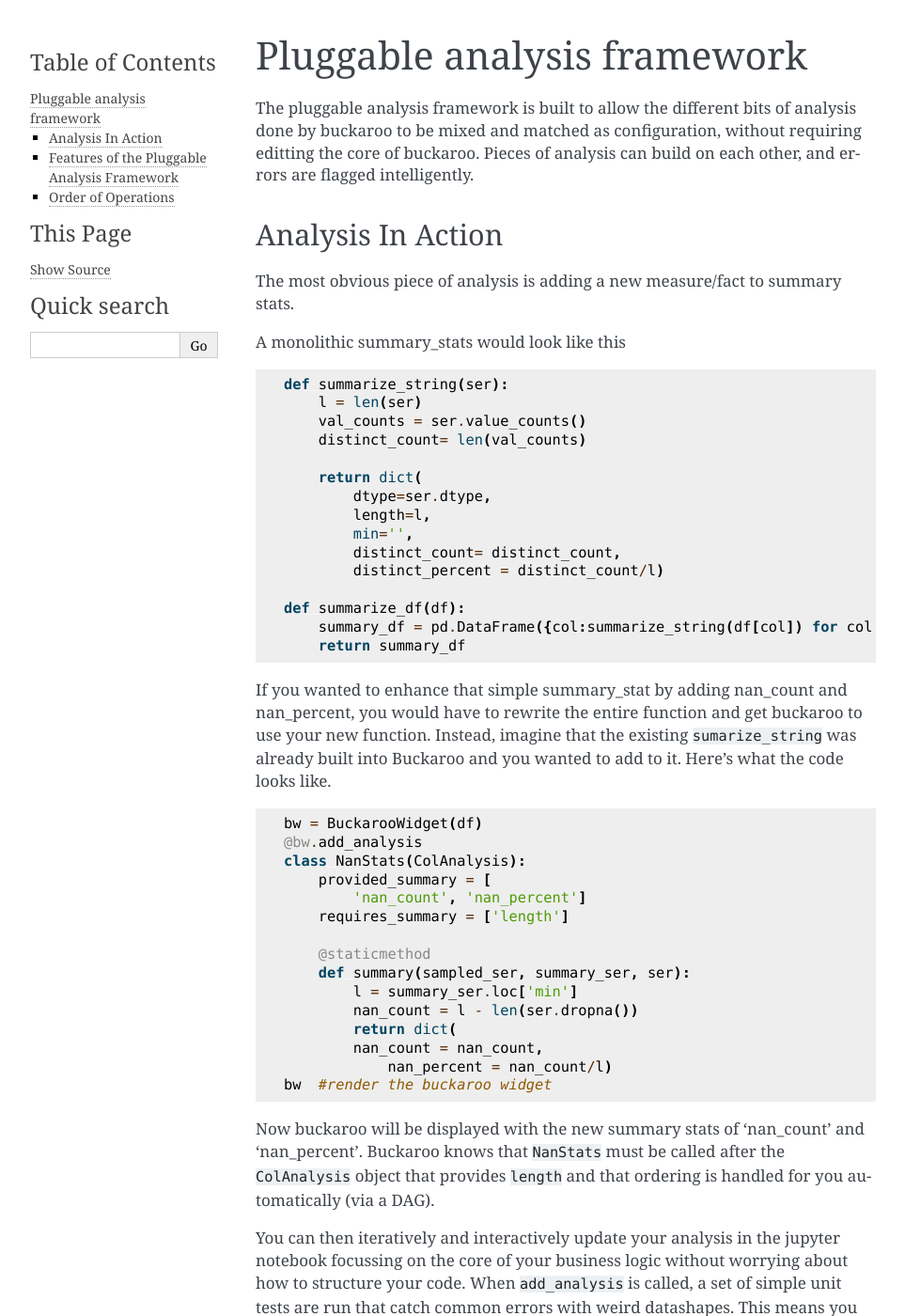
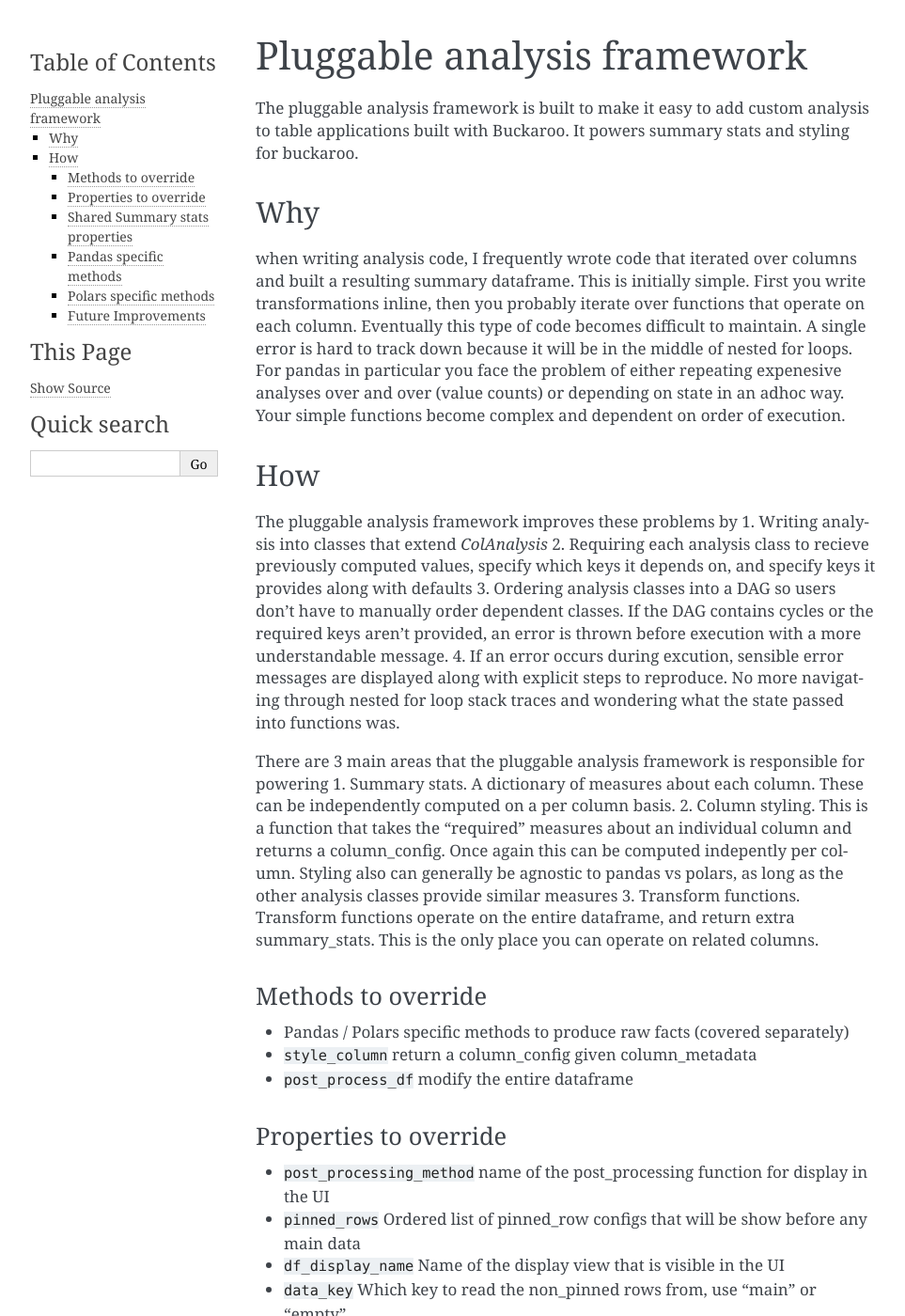
Before and after one commit to paddymul/buckaroo, a Sphinx documentation site: the page built from docs/source/articles/pluggable.rst, in a window 1280 px wide and 1400 px high. Shown: the whole window at 94% size, without its empty margins (148-1111 px from the left). Built offline with Sphinx 7.4.7, drawn with Linux system fonts in a browser that asks for light colours; some of the changed text lies outside the part shown.

Commit message:
updated pluggable analysis framework docs

```diff
--- a/docs/source/articles/pluggable.rst
+++ b/docs/source/articles/pluggable.rst
@@ -4,111 +4,66 @@
 Pluggable analysis framework
 ============================
 
-The pluggable analysis framework is built to allow the different bits of analysis done by buckaroo to be mixed and matched as configuration, without requiring editting the core of buckaroo.  Pieces of analysis can build on each other, and errors are flagged intelligently.
+
+The pluggable analysis framework is built to make it easy to add custom analysis to table applications built with Buckaroo.  It powers summary stats and styling for buckaroo.
+
+Why
+---
+when writing analysis code, I frequently wrote code that iterated over columns and built a resulting summary dataframe.  This is initially simple.  First you write transformations inline, then you probably iterate over functions that operate on each column.  Eventually this type of code becomes difficult to maintain.  A single error is hard to track down because it will be in the middle of nested for loops.  For pandas in particular you face the problem of either repeating expenesive analyses over and over (value counts) or depending on state in an adhoc way.  Your simple functions become complex and dependent on order of execution.
 
 
-Analysis In Action
-==================
+How
+---
 
-The most obvious piece of analysis is adding a new measure/fact to summary stats.
+The pluggable analysis framework improves these problems by
+1. Writing analysis into classes that extend `ColAnalysis`
+2. Requiring each analysis class to recieve previously computed values, specify which keys it depends on, and specify keys it provides along with defaults
+3. Ordering analysis classes into a DAG so users don't have to manually order dependent classes.  If the DAG contains cycles or the required keys aren't provided, an error is thrown before execution with a more understandable message.
+4. If an error occurs during excution, sensible error messages are displayed along with explicit steps to reproduce.  No more navigating through nested for loop stack traces and wondering what the state passed into functions was.
 
-A monolithic summary_stats would look like this
+There are 3 main areas that the pluggable analysis framework is responsible for powering
+1. Summary stats.  A dictionary of measures about each column.  These can be independently computed on a per column basis.
+2. Column styling.  This is a function that takes the "required" measures about an individual column and returns a column_config.  Once again this can be computed indepently per column.  Styling also can generally be agnostic to pandas vs polars, as long as the other analysis classes provide similar measures
+3. Transform functions.  Transform functions operate on the entire dataframe, and return extra summary_stats.  This is the only place you can operate on related columns.
 
-.. code-block:: python
+Methods to override
+===================
 
-    def summarize_string(ser):
-        l = len(ser)
-        val_counts = ser.value_counts()
-        distinct_count= len(val_counts)
+* Pandas / Polars specific methods to produce raw facts (covered separately)
+* ``style_column``  return a column_config given column_metadata
+* ``post_process_df``  modify the entire dataframe
 
-        return dict(
-            dtype=ser.dtype,
-            length=l,
-            min='',
-            distinct_count= distinct_count,
-            distinct_percent = distinct_count/l)
+Properties to override
+======================
 
-    def summarize_df(df):
-        summary_df = pd.DataFrame({col:summarize_string(df[col]) for col in df})
-        return summary_df
+* ``post_processing_method``  name of the post_processing function for display in the UI
+* ``pinned_rows``   Ordered list of pinned_row configs that will be show before any main data
+* ``df_display_name``  Name of the display view that is visible in the UI
+* ``data_key``         Which key to read the non_pinned rows from, use "main" or "empty"
 
+Shared Summary stats properties
+===============================
 
-If you wanted to enhance that simple summary_stat by adding nan_count and nan_percent, you would have to rewrite the entire function and get buckaroo to use your new function.  Instead, imagine that the existing ``sumarize_string`` was already built into Buckaroo and you wanted to add to it. Here's what the code looks like.
+* ``requires_summary``    a list of keys that must be provided for this analysis to compute
+* ``provides_defaults``   a dictionary from measure_key to measure of defaults that this analysis provides
+* ``computed_summary``   passed the dictionary of measures, returns extra measures computed off of these, will include any measures computed by series_summary
 
+Pandas specific methods
+=======================
+1. ``series_summary``  Passed the series and sampled series, returns a dictionary of measures
+The `extending-pandas <https://github.com/paddymul/buckaroo/blob/main/example-notebooks/Extending-pandas.ipynb>`_ notebook shows all of these methods being used
 
-.. code-block:: python
+Polars specific methods
+=======================
+1. ``select_clauses``  A list of polars expressions to be called on the dataframe.  Try to use this as much as possible, select queries are optimized heavily by polars.
+2. ``column_ops``  a dictionary from measure_key to  tuple of polars selector, and a function to apply to the polars series object of each matching series.  There are some polars operations that only can be called on series and not executed as a select query.
 
-    bw = BuckarooWidget(df)
-    @bw.add_analysis
-    class NanStats(ColAnalysis):
-        provided_summary = [
-            'nan_count', 'nan_percent']
-        requires_summary = ['length']
-
-        @staticmethod
-        def summary(sampled_ser, summary_ser, ser):
-            l = summary_ser.loc['min']
-            nan_count = l - len(ser.dropna())
-            return dict(
-    	    nan_count = nan_count,
-                nan_percent = nan_count/l)
-    bw  #render the buckaroo widget
+The `extending-polars <https://github.com/paddymul/buckaroo/blob/main/example-notebooks/Extending.ipynb>`_ notebook shows all of these methods being used
 
 
 
-
-Now buckaroo will be displayed with the new summary stats of 'nan_count' and 'nan_percent'.  Buckaroo knows that ``NanStats`` must be called after the ``ColAnalysis`` object that provides ``length`` and that ordering is handled for you automatically (via a DAG).
-
-You can then iteratively and interactively update your analysis in the jupyter notebook focussing on the core of your business logic without worrying about how to structure your code.  When ``add_analysis`` is called, a set of simple unit tests are run that catch common errors with weird datashapes.  This means you can focus on coding and not worry about all the edge cases.
-
-
-Features of the Pluggable Analysis Framework
-============================================
-
-Every aspect of the interactive experience of buckaroo can be manipulated through Analysis objects
-
-summary_stats
-    different facts can be added to the summary stats view... This is the most basic type of analysis to add
-
-table_hints
-    # used for styling hints like coloring or font.  The frontend currently doesn't do much with table_hints
-
-column_ordering
-    Allows a custom ordering of columns
-
-    .. code-block:: python
-
-        class NumbersFirst(ColAnalysis):
-            requires_summary = ['is_numeric']
-
-            @staticmethod
-            def column_ordering(summary_df):
-	        # I know that this could be done in pure pandas on the summary_df
-                col_dicts = []
-                for i, col in enumerate(df.columns):
-        	    col_facts = {
-		        'name':col,
-			'existing_order_score': i/len(df.columns)}
-                    if summary_df[col]['is_numeric']:
-        	        col_facts['numeric_boost'] = 2
-        	    else:
-                        col_facts['numeric_boost'] = 0
-        	    col_facts['total_score'] = col_facts['existing_order_score'] + col_facts['numeric_boost']
-                    return [cd['name'] for cd in sorted(col_dicts, key=lambda x: x['total_score'])]
-
-
-summary_stats_display
-    a list of which rows from summary stats to display.  Currently only the last added summary_stats_set is used
-
-
-multiple column_orderings and summary_stats_facts can be added.  Then the UI allows the user to toggle through the different column orderings to see the view of the table they want.
-
-Order of Operations
+Future Improvements
 ===================
 
-
-The pluggable analysis framework runs different functions on analysis functions in a specific order.  First the DAG for all of the analysis objects and verifies that all of the needed facts can be computed. once all of the analysis objects are ordered the computations start.
-
-1. Compute the order of analysis objects.  This builds a DAG and makes sure all of the facts can be computed.
-2. Run all of the ``summary`` methods and build the ``summary_df``
-3. extract table_hints from the ``summary_df``
+1. Future releases of Buckaroo should include pydantic for better typing of summary stats methods
+2. Better error messages.  The error messages in pluggable analysis framework seek to give you a one line reproduction fo the error found.  through some refactorings, the method names have changed.
```
Also changed, not shown: 1 other file.
